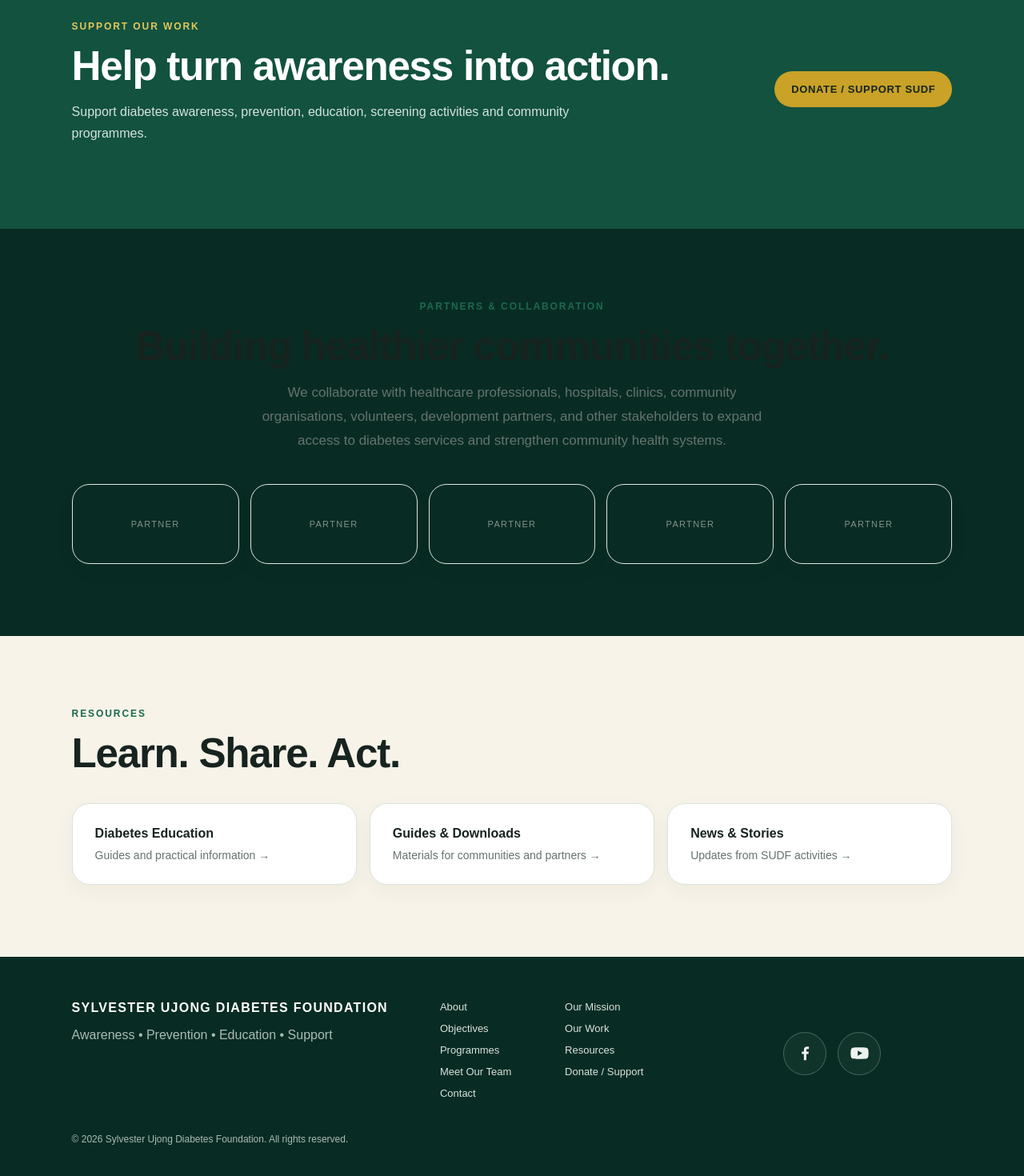
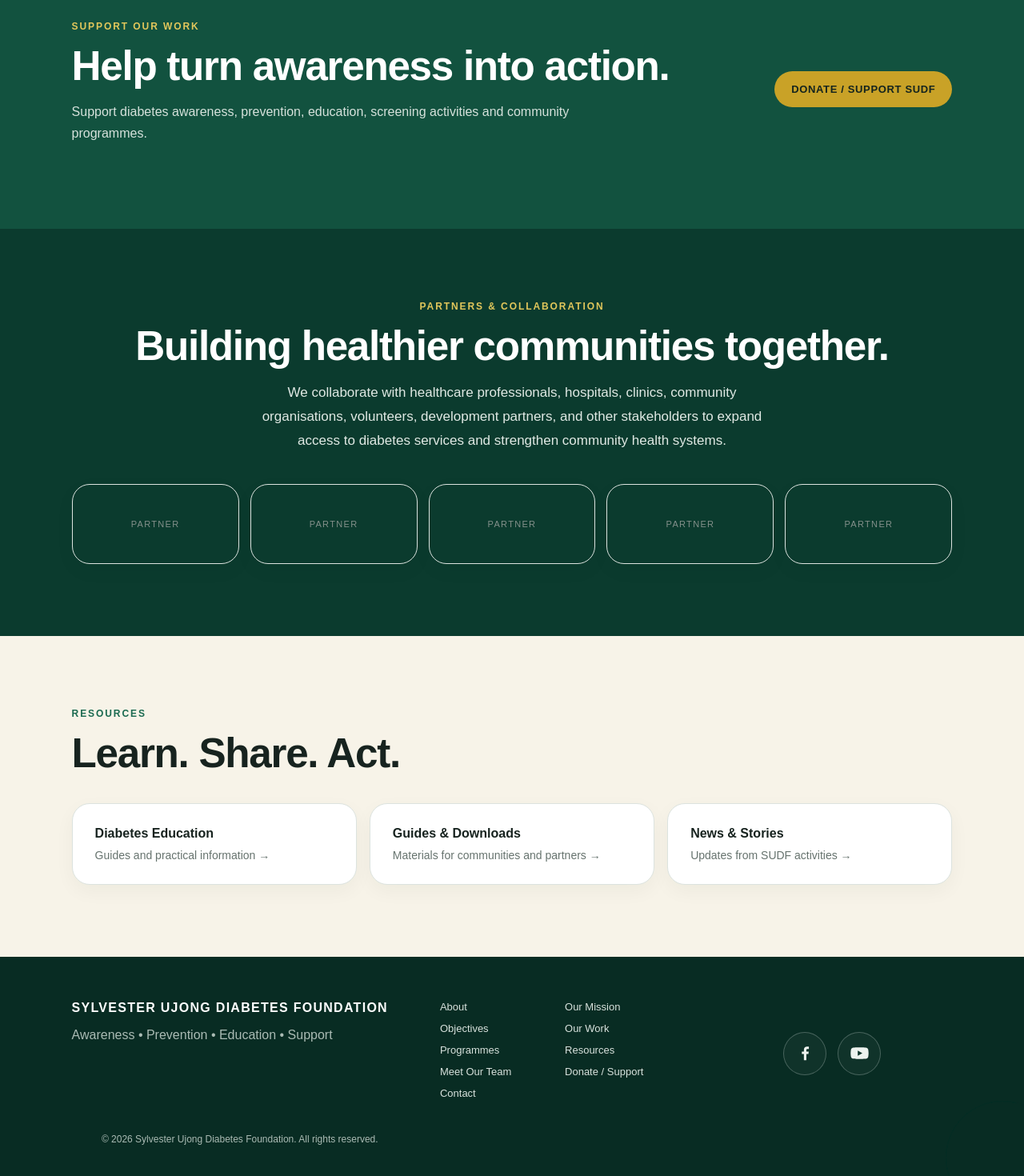
Before and after one commit to AkongShadrach/SUDF-website, a Next.js app: page / in a window 1280 px wide. Shown: the part 6882-8352 px from the top of the page at 80% size. Built offline with nearby package versions, Linux system fonts and the light colour scheme.

Commit message:
Improve partners section contrast and compact centred footer copyright

```diff
--- a/app/globals.css
+++ b/app/globals.css
@@ -2090,3 +2090,39 @@ body:has(main > .footer) {
   background: #082c23;
 }
 .footer { margin-bottom: 0; }
+
+
+/* Improve contrast in the Partners & Collaboration section */
+.partners {
+  background: #0b3b2e;
+  color: #fff;
+}
+.partners > .eyebrow {
+  color: var(--gold-soft);
+}
+.partners > h2 {
+  color: #fff;
+}
+.partners .wide {
+  color: #e0e9e4;
+}
+
+/* Compact the bottom of the homepage footer and centre its copyright */
+.footer {
+  padding-bottom: calc(18px + env(safe-area-inset-bottom, 0px));
+}
+.footer-legal {
+  width: 100%;
+  text-align: center;
+}
+@media(max-width:620px) {
+  .footer {
+    padding-bottom: calc(18px + env(safe-area-inset-bottom, 0px));
+    row-gap: 26px;
+  }
+  .footer-legal {
+    margin-top: 0;
+    padding: 0 4px;
+    text-align: center;
+  }
+}
```
